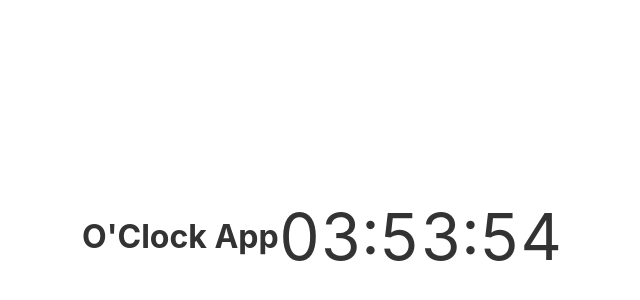
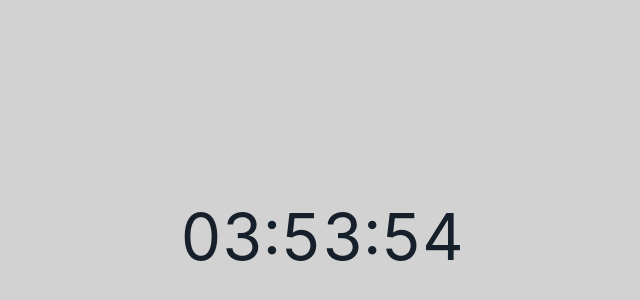
Before and after one commit to yamanoku/oclock, a Svelte app: page / in a window 1280 px wide. Shown: the part 164-464 px from the top of the page, without its empty margins (318-958 px from the left). Built offline with nearby package versions, Linux system fonts and the light colour scheme.

Commit message:
feat: darkmode, visually-hidden && del: unnecessary property

```diff
--- a/public/global.css
+++ b/public/global.css
@@ -1,63 +1,44 @@
-html, body {
-	position: relative;
-	width: 100%;
-	height: 100%;
+@media (prefers-color-scheme: light) {
+  :root {
+    --theme-base: #d2d2d2;
+    --theme-font: #15202b;
+  }
+}
+
+@media (prefers-color-scheme: dark) {
+  :root {
+    --theme-base: #15202b;
+    --theme-font: #d2d2d2;
+  }
+}
+
+html,
+body {
+  position: relative;
+  width: 100%;
+  height: 100%;
 }
 
 body {
-	color: #333;
-	margin: 0;
-	padding: 8px;
-	box-sizing: border-box;
-	font-family: -apple-system, BlinkMacSystemFont, "Segoe UI", Roboto, Oxygen-Sans, Ubuntu, Cantarell, "Helvetica Neue", sans-serif;
+  background-color: var(--theme-base);
+  color: var(--theme-font);
+  margin: 0;
+  padding: 0;
+  font-family: -apple-system, BlinkMacSystemFont, "Segoe UI", Roboto,
+    Oxygen-Sans, Ubuntu, Cantarell, "Helvetica Neue", sans-serif;
 }
 
-a {
-	color: rgb(0,100,200);
-	text-decoration: none;
+.visually-hidden {
+  position: fixed;
+  top: 0px;
+  left: 0px;
+  width: 4px;
+  height: 4px;
+  opacity: 0;
+  overflow: hidden;
+  border: none;
+  margin: 0;
+  padding: 0;
+  display: block;
+  visibility: visible;
 }
-
-a:hover {
-	text-decoration: underline;
-}
-
-a:visited {
-	color: rgb(0,80,160);
-}
-
-label {
-	display: block;
-}
-
-input, button, select, textarea {
-	font-family: inherit;
-	font-size: inherit;
-	-webkit-padding: 0.4em 0;
-	padding: 0.4em;
-	margin: 0 0 0.5em 0;
-	box-sizing: border-box;
-	border: 1px solid #ccc;
-	border-radius: 2px;
-}
-
-input:disabled {
-	color: #ccc;
-}
-
-button {
-	color: #333;
-	background-color: #f4f4f4;
-	outline: none;
-}
-
-button:disabled {
-	color: #999;
-}
-
-button:not(:disabled):active {
-	background-color: #ddd;
-}
-
-button:focus {
-	border-color: #666;
-}
```
